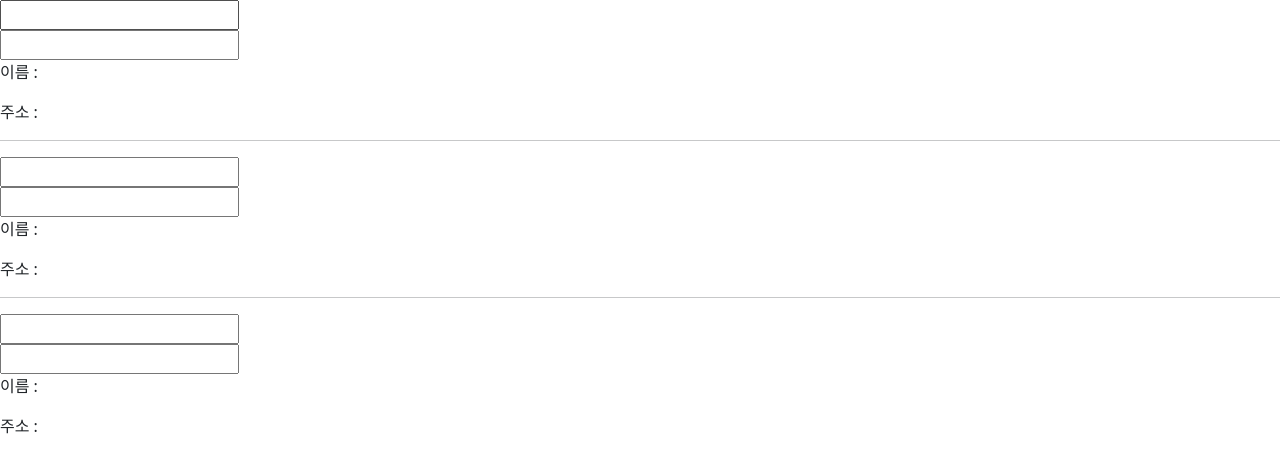
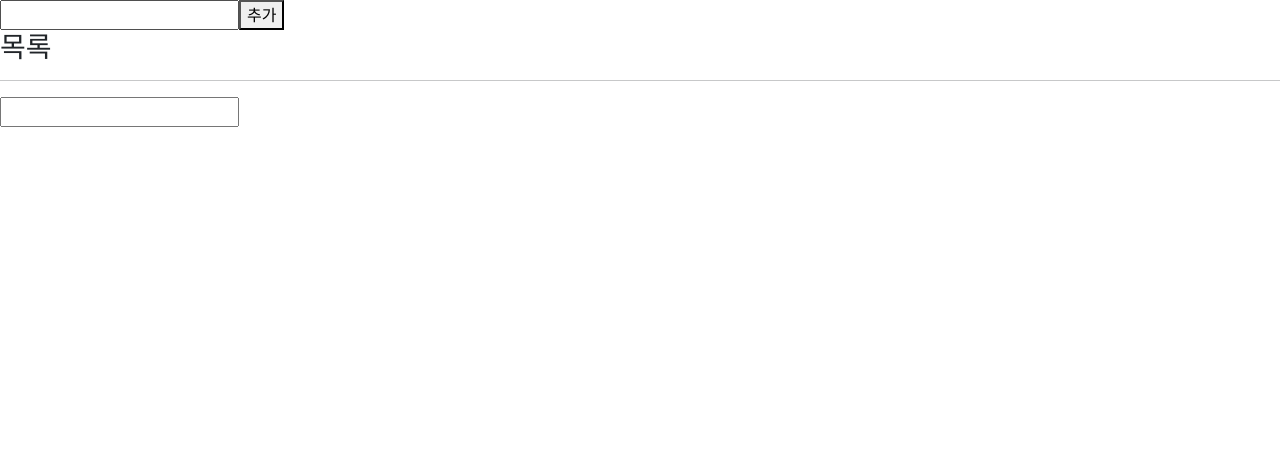
Before and after one commit to yumin359/react, a React (Vite) app: page / in a window 1280 px wide. Shown: the top 472 px of the page. Built offline with nearby package versions, Linux system fonts and the light colour scheme.

Commit message:
0703 prop drilling

```diff
--- /dev/null
+++ b/src/App35.jsx
@@ -0,0 +1,103 @@
+import React, { useState } from "react";
+
+function ChildComp13({ text }) {
+  return (
+    <div>
+      <p>{text}</p>
+    </div>
+  );
+}
+
+function ChildComp12({ text }) {
+  return (
+    <div>
+      <ChildComp13 text={text} />
+    </div>
+  );
+}
+
+function ChildComp11({ text }) {
+  return (
+    <div>
+      <ChildComp12 text={text} />
+    </div>
+  );
+}
+
+function MyComp1() {
+  const [text, setText] = useState("");
+
+  return (
+    <div>
+      <input
+        type="text"
+        value={text}
+        onChange={(e) => setText(e.target.value)}
+      />
+      <ChildComp11 text={text} />
+    </div>
+  );
+}
+
+function ChildComp23({ list }) {
+  return (
+    <div>
+      <h3>목록</h3>
+      <ul>
+        {list.map((item) => (
+          <li>{item}</li>
+        ))}
+      </ul>
+    </div>
+  );
+}
+
+function ChildComp22({ list }) {
+  return (
+    <div>
+      <ChildComp23 list={list} />
+    </div>
+  );
+}
+
+function ChildComp21({ list }) {
+  return (
+    <div>
+      <ChildComp22 list={list} />
+    </div>
+  );
+}
+
+function MyComp2() {
+  const [text, setText] = useState("");
+  const [list, setList] = useState([]);
+
+  function handleAddClick() {
+    setList([...list, text]);
+  }
+
+  return (
+    <div>
+      <input
+        type="text"
+        value={text}
+        onChange={(e) => setText(e.target.value)}
+      />
+      <button onClick={handleAddClick}>추가</button>
+      <ChildComp21 list={list} />
+    </div>
+  );
+}
+
+function App35(props) {
+  return (
+    <div>
+      <MyComp2 />
+      <hr />
+      {/* prop drilling 일어남 */}
+      <MyComp1 />
+    </div>
+  );
+}
+
+export default App35;
--- a/src/main.jsx
+++ b/src/main.jsx
@@ -1,12 +1,12 @@
 import { StrictMode } from "react";
 import { createRoot } from "react-dom/client";
 import "bootstrap/dist/css/bootstrap.min.css";
-import App34 from "./App34.jsx";
+import App35 from "./App35.jsx";
 
 createRoot(document.getElementById("root")).render(
   <StrictMode>
     <>
-      <App34 />
+      <App35 />
     </>
   </StrictMode>,
 );
```
